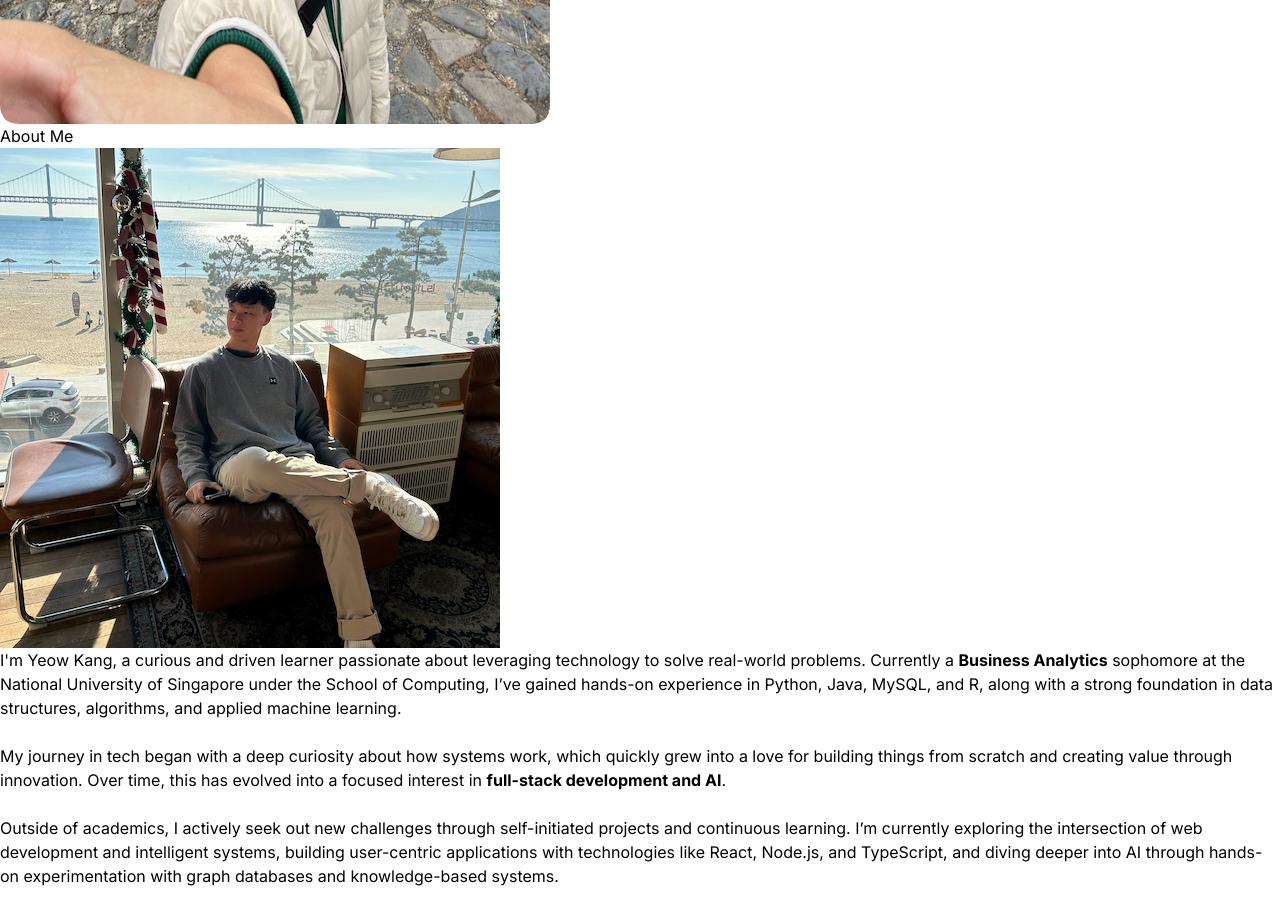
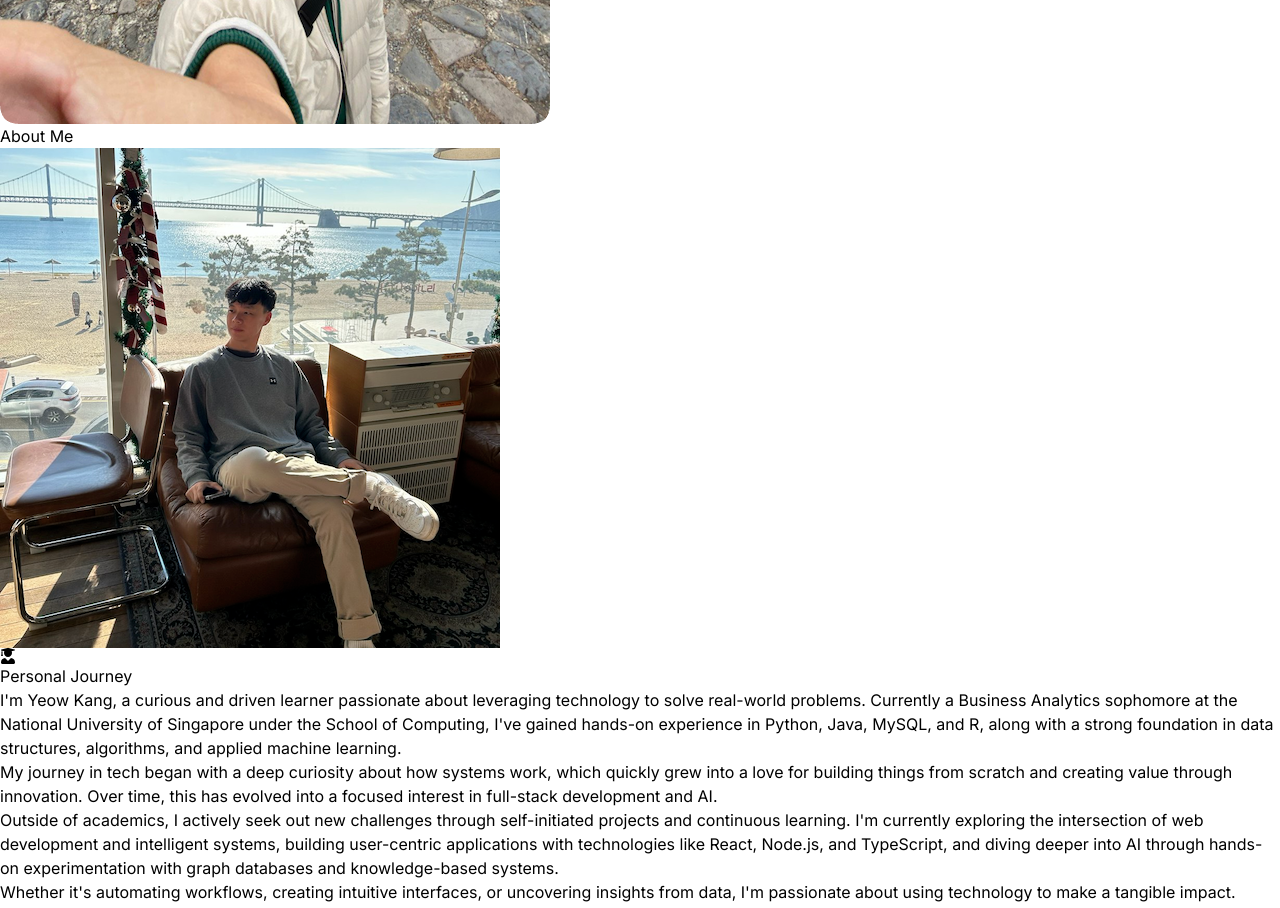
Before and after one commit to ykwong2002/react-portfolio, a React (Vite) app: page / in a window 1280 px wide. Shown: the part 860-1768 px from the top of the page. Built offline with nearby package versions, Linux system fonts and the light colour scheme.

Commit message:
Updated look of page

```diff
--- a/src/App.jsx
+++ b/src/App.jsx
@@ -9,12 +9,13 @@ import Contact from "./components/Contact";
 
 const App = () => {
   return (
-    <div className="overflow-x-hidden text-neutral-300 antialiased selection:bg-cyan-300 selection:text-cyan-900">
-      <div className="fixed top-0 -z-10 h-full w-full">
-        <div className="absolute top-0 z-[-2] h-screen w-screen bg-neutral-950 bg-[radial-gradient(ellipse_80%_80%_at_50%_-20%,rgba(120,119,198,0.3),rgba(255,255,255,0))]"></div>
+    <div className="min-h-screen overflow-x-hidden text-neutral-300 antialiased selection:bg-purple-500/30 selection:text-white">
+      <div className="fixed inset-0 -z-10">
+        <div className="absolute inset-0 z-[-2] bg-neutral-950 bg-[radial-gradient(ellipse_80%_80%_at_50%_-20%,rgba(120,119,198,0.3),rgba(255,255,255,0))]"></div>
+        <div className="absolute inset-0 z-[-1] bg-neutral-950 opacity-80"></div>
       </div>
 
-      <div className="container mx-auto px-8">
+      <div className="container relative mx-auto px-4">
         <Navbar />
         <Hero />
         <About />
--- a/src/components/About.jsx
+++ b/src/components/About.jsx
@@ -1,42 +1,60 @@
 import aboutImg from "../assets/about.png"
 import { motion } from "framer-motion";
+import { FaUserGraduate } from "react-icons/fa";
 
 const About = () => {
   return (
-    <div className="border-b border-neutral-900 pb-4">
-        <h1 className="my-20 text-center text-4xl">
-            About <span clasName="text-neutral-500"> Me</span>
-        </h1>
-        <div className="flex flex-wrap">
-            <motion.div
-            whileInView={{opacity: 1, x: 0 }}
-            initial={{ opacity: 0, x: -100 }}
-            transition={{duration: 0.5}}
-            className="w-full lg:w-1/2 lg:p-8">
-                <div className="flex items-center justify-center">
-                    <img className="rounded-2xl" src={aboutImg} alt="about" />
-                </div>
-            </motion.div>
-            <motion.div
-            whileInView={{opacity: 1, x: 0 }}
-            initial={{opacity: 0, x: 100 }}
-            transition={{duration: 0.5 }}
-            className="w-full lg:w-1/2">
-                    <div className="flex justify-center lg:justify-start text-justify">
-                        <p className="my-2 max-w-xl py-6">
-                        I'm Yeow Kang, a curious and driven learner passionate about leveraging technology to solve real-world problems. Currently a <strong>Business Analytics</strong> sophomore at the National University of Singapore under the School of Computing, I’ve gained hands-on experience in Python, Java, MySQL, and R, along with a strong foundation in data structures, algorithms, and applied machine learning.
-                        <br />
-                        <br />
-                        My journey in tech began with a deep curiosity about how systems work, which quickly grew into a love for building things from scratch and creating value through innovation. Over time, this has evolved into a focused interest in <strong>full-stack development and AI</strong>.
-                        <br />
-                        <br />
-                        Outside of academics, I actively seek out new challenges through self-initiated projects and continuous learning. I’m currently exploring the intersection of web development and intelligent systems, building user-centric applications with technologies like React, Node.js, and TypeScript, and diving deeper into AI through hands-on experimentation with graph databases and knowledge-based systems.
-                        <br />
-                        <br />
-                        Whether it’s automating workflows, creating intuitive interfaces, or uncovering insights from data, I’m passionate about using technology to <strong>make a tangible impact</strong>.
-                        </p>
+    <div className="border-b border-neutral-900 pb-12 pt-8">
+        <motion.h1
+          whileInView={{ opacity: 1, y: 0 }}
+          initial={{ opacity: 0, y: -100 }}
+          transition={{ duration: 0.5 }}
+          className="mb-16 mt-12 text-center text-4xl font-bold">
+          About <span className="text-purple-400">Me</span>
+        </motion.h1>
+        <div className="mx-auto max-w-6xl px-4">
+          <div className="overflow-hidden rounded-lg bg-neutral-900/30 p-6 backdrop-blur-sm transition-all hover:shadow-lg hover:shadow-purple-900/20">
+            <div className="flex flex-wrap items-center">
+                <motion.div
+                whileInView={{ opacity: 1, x: 0 }}
+                initial={{ opacity: 0, x: -100 }}
+                transition={{ duration: 0.7 }}
+                className="w-full lg:w-1/2 lg:p-6">
+                    <div className="relative group">
+                        <div className="absolute -inset-1 rounded-2xl bg-gradient-to-r from-purple-600 to-pink-600 opacity-50 blur-lg group-hover:opacity-75 transition duration-1000"></div>
+                        <img
+                          className="relative rounded-2xl shadow-2xl z-10 transition-transform duration-500 group-hover:scale-[1.02]"
+                          src={aboutImg}
+                          alt="about"
+                        />
                     </div>
                 </motion.div>
+                <motion.div
+                whileInView={{ opacity: 1, x: 0 }}
+                initial={{ opacity: 0, x: 100 }}
+                transition={{ duration: 0.7 }}
+                className="w-full lg:w-1/2 lg:p-6">
+                    <div className="flex flex-col">
+                        <div className="flex items-center mb-4">
+                            <div className="flex h-10 w-10 items-center justify-center rounded-full bg-purple-900/50 mr-3">
+                                <FaUserGraduate className="text-purple-400" />
+                            </div>
+                            <h3 className="text-xl font-bold text-white">Personal Journey</h3>
+                        </div>
+
+                        <div className="space-y-4 text-neutral-300 leading-relaxed">
+                            <p>I'm Yeow Kang, a curious and driven learner passionate about leveraging technology to solve real-world problems. Currently a <span className="text-purple-400 font-medium">Business Analytics</span> sophomore at the National University of Singapore under the School of Computing, I've gained hands-on experience in Python, Java, MySQL, and R, along with a strong foundation in data structures, algorithms, and applied machine learning.</p>
+
+                            <p>My journey in tech began with a deep curiosity about how systems work, which quickly grew into a love for building things from scratch and creating value through innovation. Over time, this has evolved into a focused interest in <span className="text-purple-400 font-medium">full-stack development and AI</span>.</p>
+
+                            <p>Outside of academics, I actively seek out new challenges through self-initiated projects and continuous learning. I'm currently exploring the intersection of web development and intelligent systems, building user-centric applications with technologies like React, Node.js, and TypeScript, and diving deeper into AI through hands-on experimentation with graph databases and knowledge-based systems.</p>
+
+                            <p>Whether it's automating workflows, creating intuitive interfaces, or uncovering insights from data, I'm passionate about using technology to <span className="text-purple-400 font-medium">make a tangible impact</span>.</p>
+                        </div>
+                    </div>
+                </motion.div>
+            </div>
+          </div>
         </div>
     </div>
   )
--- a/src/components/Contact.jsx
+++ b/src/components/Contact.jsx
@@ -1,54 +1,85 @@
 import {motion} from "framer-motion";
-import { FaLinkedin, FaGithub, FaInstagram } from "react-icons/fa";
+import { FaLinkedin, FaGithub, FaInstagram, FaEnvelope, FaFilePdf } from "react-icons/fa";
 import resume from "../assets/Wong_Yeow_Kang_Resume.pdf";
 
 const Contact = () => {
   return (
-    <div className="border-b border-neutral-900 pb-20">
+    <div className="border-b border-neutral-900 pb-20 pt-8">
         <motion.h1
         whileInView={{ opacity: 1, y: 0 }}
         initial={{ opacity: 0, y: -100 }}
         transition={{duration: 0.5 }}
-        className="my-10 text-center text-4xl">Get in Touch</motion.h1>
-        <div className="text-center tracking-tighter">
-            <a href={resume} download>
-              <motion.button
+        className="mb-16 mt-12 text-center text-4xl font-bold">Get in Touch</motion.h1>
+
+        <div className="mx-auto max-w-2xl">
+          <motion.div
+            whileInView={{ opacity: 1, y: 0 }}
+            initial={{ opacity: 0, y: 50 }}
+            transition={{ duration: 0.7 }}
+            className="overflow-hidden rounded-lg bg-neutral-900/30 p-8 backdrop-blur-sm shadow-lg hover:shadow-purple-900/20 transition-all"
+          >
+            <div className="text-center">
+              <div className="flex justify-center mb-8">
+                <a href={resume} download className="group">
+                  <motion.div
                     whileHover={{
                       scale: 1.05,
-                  boxShadow: "0 4px 12px rgba(0, 0, 0, 0.2)",
                     }}
                     transition={{ duration: 0.3 }}
-                className="px-10 py-4 my-4 bg-gradient-to-r from-indigo-600 via-purple-600 to-indigo-800 text-white rounded-full border-none shadow-lg hover:opacity-90"
+                    className="relative overflow-hidden rounded-full"
                   >
+                    <div className="absolute inset-0 bg-gradient-to-r from-purple-600 to-pink-600 opacity-90 transition-all group-hover:opacity-100"></div>
+                    <div className="relative flex items-center justify-center gap-2 px-8 py-4 z-10 text-white font-medium">
+                      <FaFilePdf className="text-xl" />
                       Download Resume
-              </motion.button>
+                    </div>
+                  </motion.div>
                 </a>
-            <br />
-            <a href="#" className="border-b">wongyeowkang@gmail.com</a>
-            <br />
-            <div className="m-8 flex items-center justify-center gap-4 text-4xl">
+              </div>
+
+              <div className="flex items-center justify-center gap-3 mb-8">
+                <div className="flex h-10 w-10 items-center justify-center rounded-full bg-purple-900/50">
+                  <FaEnvelope className="text-purple-400" />
+                </div>
+                <a
+                  href="mailto:wongyeowkang@gmail.com"
+                  className="text-lg text-purple-300 hover:text-white transition-colors hover:underline"
+                >
+                  wongyeowkang@gmail.com
+                </a>
+              </div>
+
+              <div className="flex items-center justify-center gap-6 text-4xl">
                 <a
                   href="https://www.linkedin.com/in/wongyeowkang"
                   target="_blank"
                   rel="noopener noreferrer"
-                aria-label="LinkedIn Profile">
+                  aria-label="LinkedIn Profile"
+                  className="text-neutral-400 hover:text-purple-400 transition-colors duration-300"
+                >
                   <FaLinkedin />
                 </a>
                 <a
                   href="https://github.com/ykwong2002"
                   target="_blank"
                   rel="noopener noreferrer"
-                aria-label="GitHub Profile">
+                  aria-label="GitHub Profile"
+                  className="text-neutral-400 hover:text-purple-400 transition-colors duration-300"
+                >
                   <FaGithub />
                 </a>
                 <a
                   href="https://www.instagram.com/kang.eroo"
                   target="_blank"
                   rel="noopener noreferrer"
-                aria-label="Instagram Profile">
+                  aria-label="Instagram Profile"
+                  className="text-neutral-400 hover:text-purple-400 transition-colors duration-300"
+                >
                   <FaInstagram />
                 </a>
               </div>
+            </div>
+          </motion.div>
         </div>
     </div>
   )
```
Also changed, not shown: src/components/Hero.jsx (+25 -13 lines). Lines whose indentation alone changed are shown as unchanged.
